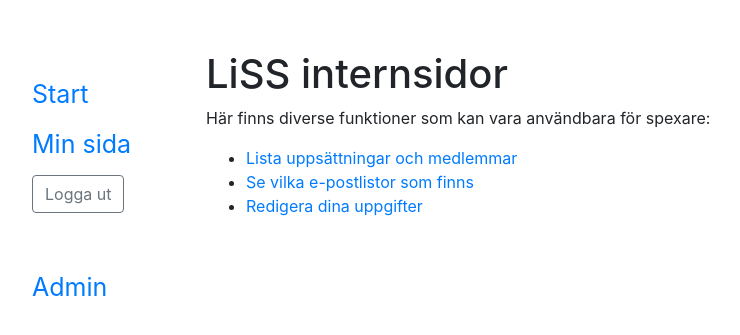
After one commit to LinkopingsStudentspex/internsidor, a Django app: page / in a window 1280 px wide. The commit adds this page. Shown: the top 335 px of the page, without its empty margins (69-809 px from the left). Run offline with Django 3.2, Linux system fonts and the light colour scheme; the visitor is signed in with stand-in values (Sample User, id 1); some libraries are stand-ins or nearby versions.

Commit message:
Added basic index page (fixes #2) and improved overall layout a bit

```diff
--- a/batadasen/static/style.css
+++ b/batadasen/static/style.css
@@ -1,21 +1,13 @@
-@media (min-width: 900px) {
-    .container {
-        width: 800px;
-    }
-}
 
 .container {
-    margin-left: 250px;
+    margin-top: 50px;
+    width:100%;
 }
 
 #sidebar {
     height:100%;
     width: 250px;
-    position: fixed;
     z-index: 1;
-    top: 0;
-    left: 0;
-    /* background-color: #111; */
     overflow-x: hidden;
     padding-top: 20px;
 }
--- a/batadasen/templates/base.html
+++ b/batadasen/templates/base.html
@@ -26,8 +26,12 @@
 
 <body>
     {% load i18n %}
-    {% block body %}
-    {% endblock %}
+    <div class="container h-100">
+        <div class="row h-100 justify-content-center">
+            {% block body %}
+            {% endblock %}
+        </div>
+    </div>
 </body>
 
 </html>
--- a/batadasen/templates/base_sidebar.html
+++ b/batadasen/templates/base_sidebar.html
@@ -4,7 +4,7 @@
 {% load crispy_forms_tags %}
 
 {% block body %}
-    <div id="sidebar">
+    <div id="sidebar" class="col-md-2">
         <a class="nav-link" href="/">Start</a>
         <a class="nav-link" href="{% url 'batadasen:person_self' %}">Min sida</a>
         <form action="{% url 'oidc_logout' %}" method="post">
@@ -13,13 +13,7 @@
         </form>
         <a class="nav-link" id="admin-link" href="{% url 'admin:index' %}">Admin</a>
     </div>
-    <div class="container">
-        <div class="col-md-12">
-            <!-- <div class="row">
-            </div>
-            <div class="row"> -->
-                {% block content %} {% endblock %}
-            <!-- </div> -->
-        </div>
+    <div class="col-md-10">
+        {% block content %} {% endblock %}
     </div>
 {% endblock %}
--- a/batadasen/templates/batadasen/dev_login.html
+++ b/batadasen/templates/batadasen/dev_login.html
@@ -1,4 +1,6 @@
-{% extends "base.html" %}
+{% extends "base_sidebar.html" %}
+
+{% block title %}Logga in{% endblock %}
 
 {% block content %}
 
--- /dev/null
+++ b/batadasen/templates/batadasen/index.html
@@ -0,0 +1,14 @@
+{% extends 'base_sidebar.html' %}
+{% load i18n %}
+
+{% block title %}LiSS internsidor{% endblock %}
+
+{% block content %}
+<h1>LiSS internsidor</h1>
+<p>Här finns diverse funktioner som kan vara användbara för spexare:</p>
+<ul>
+    <li><a href="{% url 'batadasen:production_list' %}">Lista uppsättningar och medlemmar</a></li>
+    <li><a href="{% url 'batadasen:emaillist_list' %}">Se vilka e-postlistor som finns</a></li>
+    <li><a href="{% url 'batadasen:person_self' %}">Redigera dina uppgifter</a></li>
+</ul>
+{% endblock %}
--- a/batadasen/urls.py
+++ b/batadasen/urls.py
@@ -7,12 +7,13 @@ from . import models
 app_name= 'batadasen'
 urlpatterns = [
     path('activate', views.activation_view, name='activate'),
-    path('email_lists/', views.EmailListListView.as_view()),
+    path('email_lists/', views.EmailListListView.as_view(), name='emaillist_list'),
     path('email_lists/<str:alias>/', views.EmailListDetailView.as_view(), name='emaillist_detail'),
     path('minsida', views.PersonSelfView.as_view(), name='person_self'),
     path('persons/<int:pk>/', views.PersonDetailView.as_view(), name='person_detail'),
     path('productions/', views.ProductionListView.as_view(), name='production_list'),
     path('productions/<int:pk>/', views.ProductionDetailView.as_view(), name='production_detail'),
     path('api/users', views.UserList.as_view()),
-    path('api/users_count', views.user_count)
+    path('api/users_count', views.user_count),
+    path('', views.index_view, name='index')
 ]
--- a/batadasen/views.py
+++ b/batadasen/views.py
@@ -61,14 +61,6 @@ def activation_view(request):
 
     return render(request, 'batadasen/activate.html', {'form': form, 'person': person})
 
-@login_required
-def view_recipients(request, alias):
-    try:
-        email_list = models.EmailList.objects.get(alias=alias)
-    except models.EmailList.DoesNotExist:
-        return HttpResponseNotFound()
-
-    return HttpResponse('{}'.format(email_list.get_recipients()))
 
 @method_decorator(login_required, name='dispatch')
 class EmailListListView(ListView):
@@ -104,7 +96,7 @@ class PersonSelfView(UpdateView):
     success_url = reverse_lazy('batadasen:person_self')
 
     def get_object(self, queryset=None):
-        return get_object_or_404(models.Person, user=self.request.user)
+        return models.Person.objects.filter(user=self.request.user).first()
 
 @method_decorator(login_required, name='dispatch')
 class ProductionListView(ListView):
@@ -130,6 +122,9 @@ class ProductionDetailView(DetailView):
         context['groups'] = groups
         return context
 
+@login_required
+def index_view(request):
+    return render(request, 'batadasen/index.html')
 
 # Returns a JSON response with a list of users, for use by a keycloak user storage provider.
 class UserList(generics.ListAPIView):
--- a/internsidor/urls.py
+++ b/internsidor/urls.py
@@ -20,6 +20,8 @@ from django.urls import path, include, reverse
 from django.http import HttpResponseRedirect
 from django.views.generic.base import View, TemplateView
 
+import batadasen
+
 class CustomLogin(View):
     def get(self, request, **kwargs):
         return HttpResponseRedirect(
@@ -40,7 +42,8 @@ if 'mozilla_django_oidc' in settings.INSTALLED_APPS:
 
         path('admin/', admin.site.urls),
         path('batadasen/', include('batadasen.urls')),
-        path('oidc/', include('mozilla_django_oidc.urls'))
+        path('oidc/', include('mozilla_django_oidc.urls')),
+        path('', batadasen.views.index_view)
     ]
 else:
     urlpatterns = [
@@ -52,4 +55,5 @@ else:
 
         # Fake the oidc_logout url to make the logout button happy
         path('logout/', auth_views.LogoutView.as_view(), name='oidc_logout'),
+        path('', batadasen.views.index_view)
     ]
```
Also changed, not shown: batadasen/models.py (+17 -17 lines), batadasen/templates/batadasen/person_self.html (+9 -0 lines), Readme.md, batadasen/migrations/0001_initial.py.
